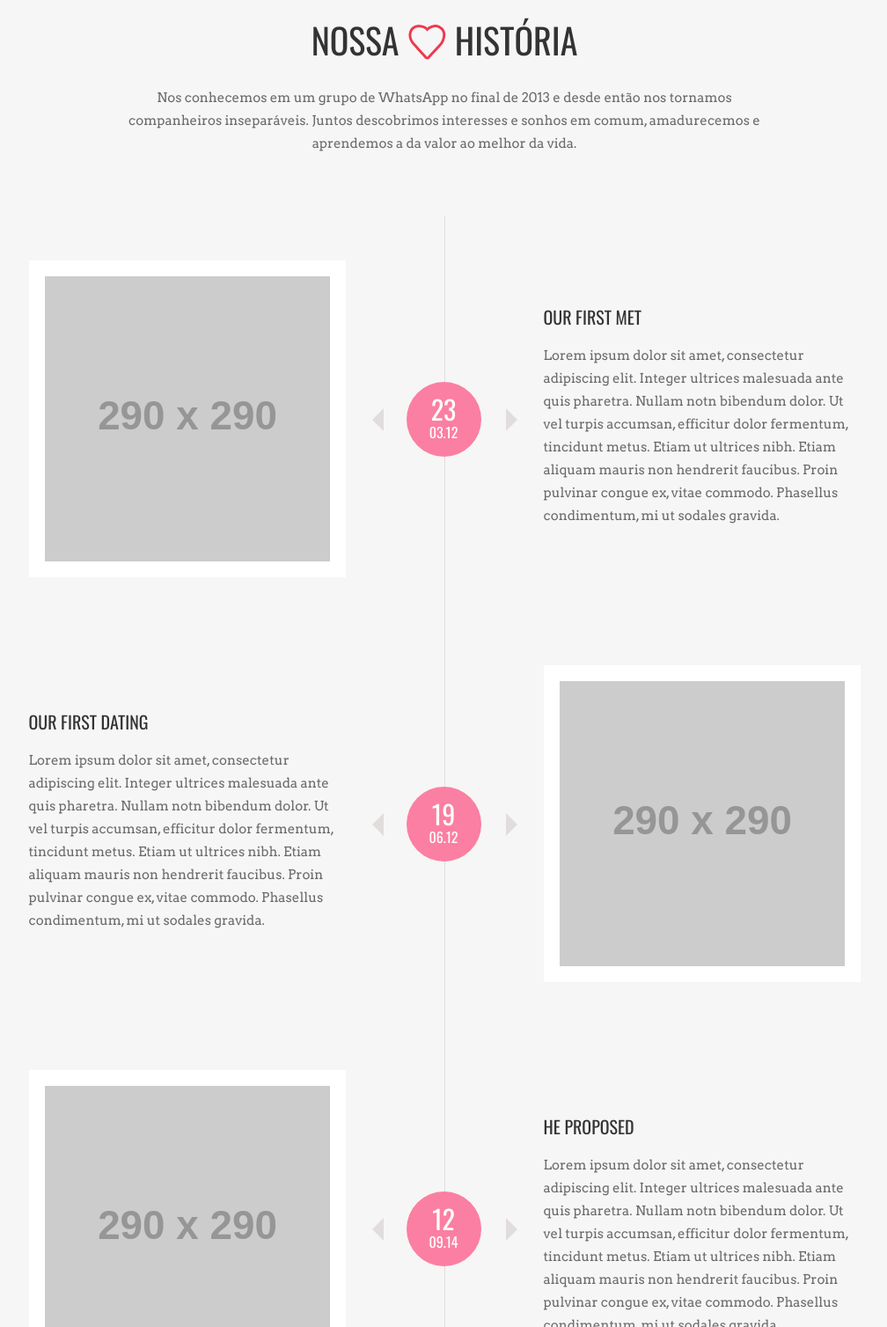
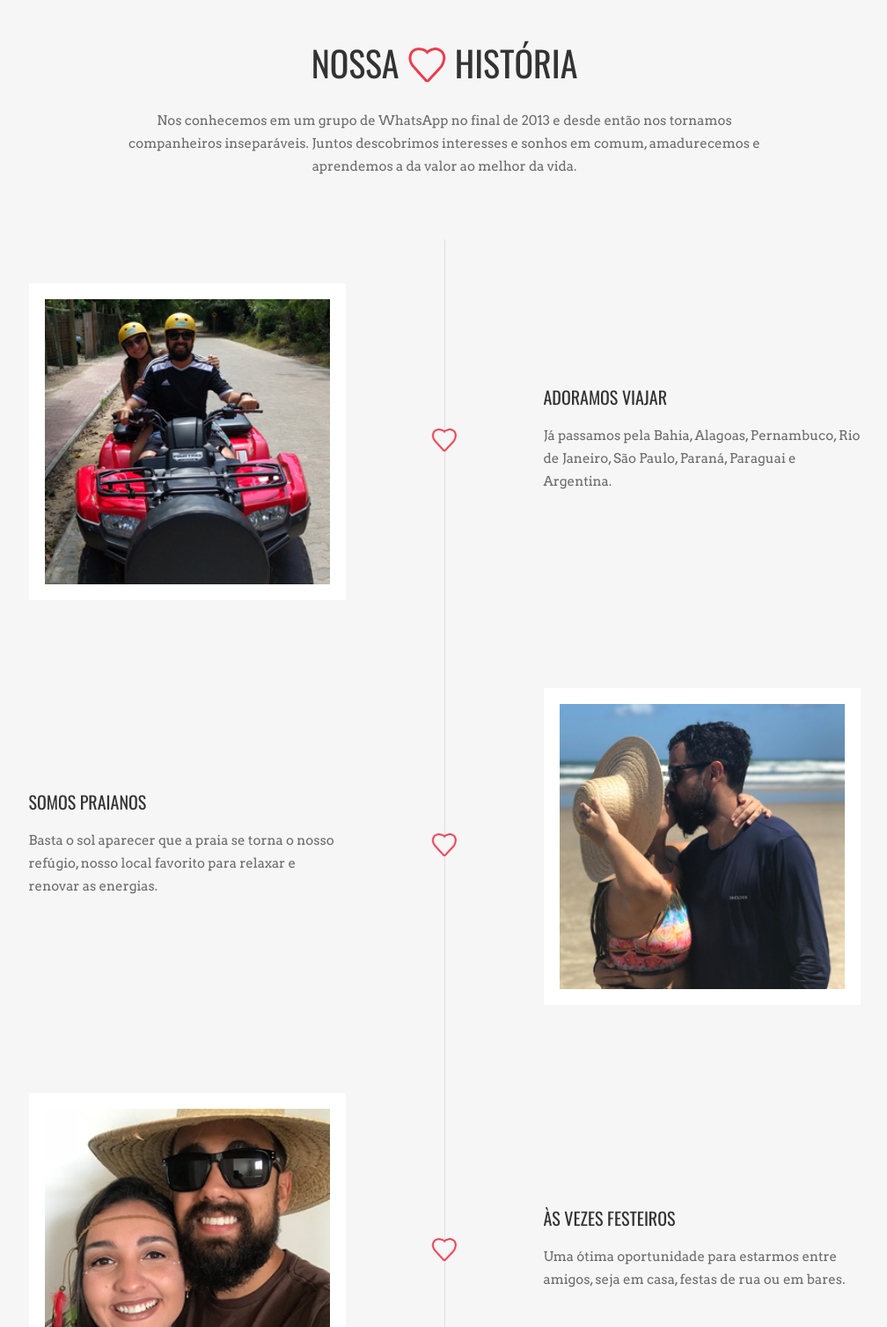
Before and after one commit to thiagogsr/priscillaethiago.com, a plain HTML site: page index.html in a window 1280 px wide. Shown: the part 2772-4280 px from the top of the page at 88% size, without its empty margins (135-1143 px from the left). Drawn offline with nearby package versions, Linux system fonts and the light colour scheme; some packages are replaced by stand-ins of ours; placeholder pictures from the web are drawn by us; animation ran at ten frames a second.

Commit message:
Add timeline and profile descriptions

```diff
--- a/index.html
+++ b/index.html
@@ -183,8 +183,13 @@
                   </div>
                 </div>
               </div>
-              <p class="blurb animation fadeInLeft text-center">
-                Lorem ipsum dolor sit amet, consectetur adipiscing elit. Integer ultrices malesuada ante quis pharetra. Nullam non bibendum dolor. Ut vel turpis accumsan, efficitur dolor fermentum, tincidunt metus. Etiam ut ultrices nibh.  Etiam aliquam mauris non hendrerit faucibus. Proin pulvinar congue  ex, vitae commodo. Phasellus condimentum, mi ut sodales gravida.
+              <p class="blurb animation fadeInLeft" style="padding-left: 42%">
+                Livros e<br />
+                chocolate e<br />
+                contabilidade e<br />
+                maquiagem e<br />
+                viagem e<br />
+                AMOR
               </p>
             </div>
             <div class="col-md-6">
@@ -219,8 +224,13 @@
               <div class="his-her-name">
                 <h2 class="text-center">THIAGO<span class="last-name">-&nbsp;Guimarães&nbsp;-</span></h2>
               </div>
-              <p class="blurb animation fadeInRight text-center">
-                Lorem ipsum dolor sit amet, consectetur adipiscing elit. Integer ultrices malesuada ante quis pharetra. Nullam non bibendum dolor. Ut vel turpis accumsan, efficitur dolor fermentum, tincidunt metus. Etiam ut ultrices nibh.  Etiam aliquam mauris non hendrerit faucibus. Proin pulvinar congue  ex, vitae commodo. Phasellus condimentum, mi ut sodales gravida.
+              <p class="blurb animation fadeInLeft" style="padding-left: 42%">
+                Tecnologia e<br />
+                cozinha e<br />
+                amigos e<br />
+                viagem e<br />
+                carro e<br />
+                PAZ
               </p>
             </div>
           </div>
@@ -255,7 +265,7 @@
               <!--PHOTO-ITEM-->
               <div class="photo-item frame-border animation delay1 fadeInLeft">
                 <!--PHOTO-->
-                <img src="http://placehold.it/290x290" alt="" class="hover-animation image-zoom-in">
+                <img src="/images/timeline-1.jpg" alt="" class="hover-animation image-zoom-in">
                 <!--PHOTO OVERLAY-->
                 <div class="layer wh100 hidden-black-overlay hover-animation fade-in">
                 </div>
@@ -264,7 +274,7 @@
                 <div class="layer wh100 hidden-link hover-animation delay1 fade-in">
                   <div class="alignment">
                     <div class="v-align center-middle">
-                      <a href="http://placehold.it/500x750" class="magnific-zoom" title="Our First Met">
+                      <a href="http://placehold.it/500x750" class="magnific-zoom" title="Adoramos viajar">
                         <div class="de-icon circle light medium-size inline">
                           <i class="de-icon-zoom-in"></i>
                         </div>
@@ -277,17 +287,12 @@
               <!--END of PHOTO-ITEM-->
             </div>
             <div class="col-sm-12 col-md-2 text-center story-date-wrapper animation fadeIn">
-              <div class="arrow-left"></div>
-              <div class="story-date">
-                <div class="date-only">23</div>
-                <div class="month-year">03.12</div>
-              </div>
-              <div class="arrow-right"></div>
+              <img src="images/heart-icon.png" alt="" style="width: 30px">
               <div class="clearboth"></div>
             </div>
             <div class="col-sm-12 col-md-4 animation delay1 fadeInRight">
-              <h3>OUR FIRST MET</h3>
-              <p>Lorem ipsum dolor sit amet, consectetur adipiscing elit. Integer ultrices malesuada ante quis pharetra. Nullam notn bibendum dolor. Ut vel turpis accumsan, efficitur dolor fermentum, tincidunt metus. Etiam ut ultrices nibh.  Etiam aliquam mauris non hendrerit faucibus. Proin pulvinar congue  ex, vitae commodo. Phasellus condimentum, mi ut sodales gravida.</p>
+              <h3>ADORAMOS VIAJAR</h3>
+              <p>Já passamos pela Bahia, Alagoas, Pernambuco, Rio de Janeiro, São Paulo, Paraná, Paraguai e Argentina.</p>
             </div>
             <div class="vertical-line">
             </div>
@@ -299,7 +304,7 @@
               <!--PHOTO-ITEM-->
               <div class="photo-item frame-border animation delay1 fadeInLeft">
                 <!--PHOTO-->
-                <img src="http://placehold.it/290x290" alt="" class="hover-animation image-zoom-in">
+                <img src="/images/timeline-2.jpg" alt="" class="hover-animation image-zoom-in">
                 <!--PHOTO OVERLAY-->
                 <div class="layer wh100 hidden-black-overlay hover-animation fade-in">
                 </div>
@@ -321,17 +326,12 @@
               <!--END of PHOTO-ITEM-->
             </div>
             <div class="col-sm-12 col-md-2 text-center story-date-wrapper animation fadeIn">
-              <div class="arrow-left"></div>
-              <div class="story-date">
-                <div class="date-only">19</div>
-                <div class="month-year">06.12</div>
-              </div>
-              <div class="arrow-right"></div>
+              <img src="images/heart-icon.png" alt="" style="width: 30px">
               <div class="clearboth"></div>
             </div>
             <div class="col-sm-12 col-md-4 col-md-pull-6 animation delay1 fadeInRight">
-              <h3>OUR FIRST DATING</h3>
-              <p>Lorem ipsum dolor sit amet, consectetur adipiscing elit. Integer ultrices malesuada ante quis pharetra. Nullam notn bibendum dolor. Ut vel turpis accumsan, efficitur dolor fermentum, tincidunt metus. Etiam ut ultrices nibh.  Etiam aliquam mauris non hendrerit faucibus. Proin pulvinar congue  ex, vitae commodo. Phasellus condimentum, mi ut sodales gravida.</p>
+              <h3>SOMOS PRAIANOS</h3>
+              <p>Basta o sol aparecer que a praia se torna o nosso refúgio, nosso local favorito para relaxar e renovar as energias.</p>
             </div>
             <div class="vertical-line">
             </div>
@@ -343,7 +343,7 @@
               <!--PHOTO-ITEM-->
               <div class="photo-item frame-border animation delay1 fadeInLeft">
                 <!--PHOTO-->
-                <img src="http://placehold.it/290x290" alt="" class="hover-animation image-zoom-in">
+                <img src="/images/timeline-3.jpg" alt="" class="hover-animation image-zoom-in">
                 <!--PHOTO OVERLAY-->
                 <div class="layer wh100 hidden-black-overlay hover-animation fade-in">
                 </div>
@@ -365,17 +365,12 @@
               <!--END of PHOTO-ITEM-->
             </div>
             <div class="col-md-2 text-center story-date-wrapper animation fadeIn">
-              <div class="arrow-left"></div>
-              <div class="story-date">
-                <div class="date-only">12</div>
-                <div class="month-year">09.14</div>
-              </div>
-              <div class="arrow-right"></div>
+              <img src="images/heart-icon.png" alt="" style="width: 30px">
               <div class="clearboth"></div>
             </div>
             <div class="col-md-4 animation delay1 fadeInRight">
-              <h3>HE PROPOSED</h3>
-              <p>Lorem ipsum dolor sit amet, consectetur adipiscing elit. Integer ultrices malesuada ante quis pharetra. Nullam notn bibendum dolor. Ut vel turpis accumsan, efficitur dolor fermentum, tincidunt metus. Etiam ut ultrices nibh.  Etiam aliquam mauris non hendrerit faucibus. Proin pulvinar congue  ex, vitae commodo. Phasellus condimentum, mi ut sodales gravida.</p>
+              <h3>ÀS VEZES FESTEIROS</h3>
+              <p>Uma ótima oportunidade para estarmos entre amigos, seja em casa, festas de rua ou em bares.</p>
             </div>
             <div class="vertical-line">
             </div>
@@ -409,12 +404,7 @@
               <!--END of PHOTO-ITEM-->
             </div>
             <div class="col-sm-12 col-md-2 text-center story-date-wrapper animation fadeIn">
-              <div class="arrow-left"></div>
-              <div class="story-date">
-                <div class="date-only">19</div>
-                <div class="month-year">10.14</div>
-              </div>
-              <div class="arrow-right"></div>
+              <img src="images/heart-icon.png" alt="" style="width: 30px">
               <div class="clearboth"></div>
             </div>
             <div class="col-sm-12 col-md-4 col-md-pull-6 animation delay1 fadeInRight">
@@ -428,7 +418,7 @@
           <div class="row">
             <div class="col-md-12 text-center">
               <div id="end-of-story" class="animation fadeInUp">
-                <h2>AND TODAY... WE ARE GETTING MARRIED</h2>
+                <h2>E AGORA... ESTAMOS NOS CASANDO</h2>
                 <div class="heart-divider">
                   <span class="grey-line"></span>
                   <i class="de-icon-heart pink-heart"></i>
@@ -789,12 +779,6 @@
               </div>
             </div>
           </div>
-        </div>
-      </section>
-
-      <!-- PHOTO DIVIDER -->
-      <section id="photo-divider-2">
-        <div class="image-divider fixed-height" style="background-image:url(http://placehold.it/1920x1080); height:450px" data-stellar-background-ratio="0.3">
         </div>
       </section>
 
```
Also changed, not shown: images/timeline-1.jpg (added), images/timeline-2.jpg (added), images/timeline-3.jpg (added).
